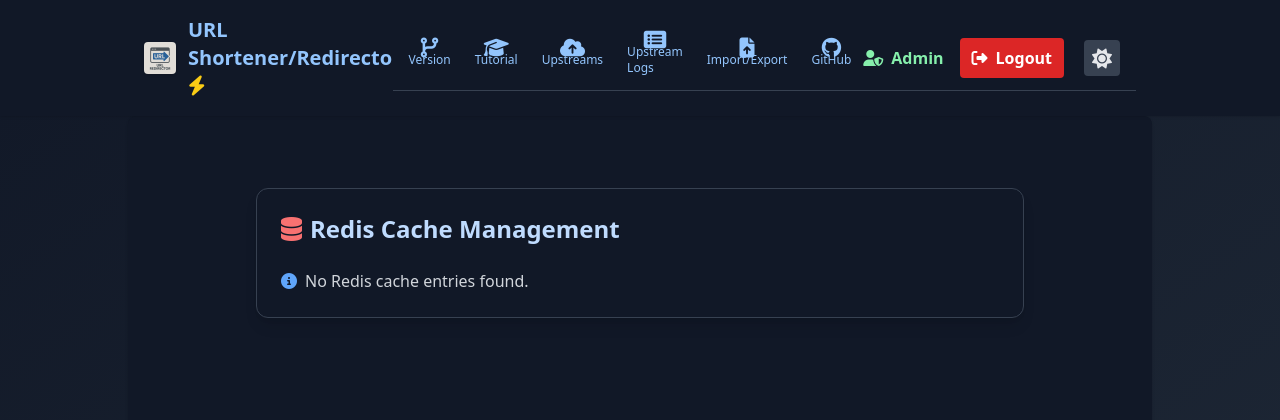
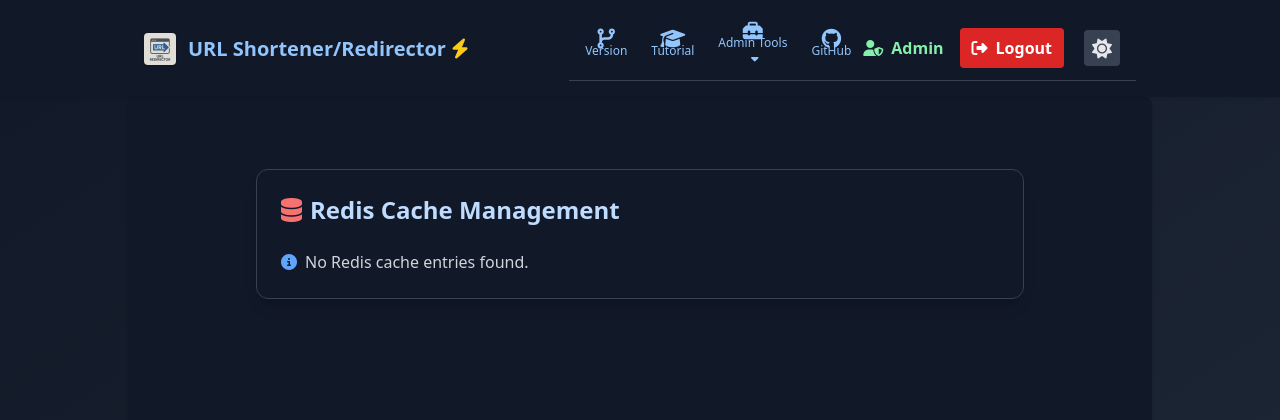
Before and after one commit to authoritydmc/r, a Flask app: page /admin/redis-cache in a window 1280 px wide. Shown: the top 420 px of the page. Run offline with Flask 3, Linux system fonts and the light colour scheme; the visitor is signed in with stand-in values (Sample User, id 1); some libraries are stand-ins or nearby versions.

Commit message:
feat: enhance Redis cache management UI with improved error display and AJAX delete functionality

```diff
--- a/app/templates/admin_redis_cache.html
+++ b/app/templates/admin_redis_cache.html
@@ -6,7 +6,7 @@
     <i class="fa-solid fa-database text-red-400"></i> Redis Cache Management
   </h2>
   {% if error %}
-    <div class="bg-red-100 border border-red-300 text-red-800 px-4 py-2 rounded mb-4">{{ error }}</div>
+    <div class="bg-red-100 dark:bg-red-900 border border-red-300 dark:border-red-700 text-red-800 dark:text-red-200 px-4 py-2 rounded mb-4">{{ error }}</div>
   {% endif %}
   {% if not redis_keys %}
     <div class="text-gray-600 dark:text-gray-300 flex items-center gap-2 mt-6"><i class="fa-solid fa-circle-info text-blue-400"></i> No Redis cache entries found.</div>
@@ -15,18 +15,18 @@
       <table class="w-full text-sm divide-y divide-gray-200 dark:divide-gray-700">
         <thead class="bg-blue-50 dark:bg-gray-800">
           <tr>
-            <th class="py-2 px-4 text-left text-blue-800 dark:text-blue-200 font-semibold">Key</th>
-            <th class="py-2 px-4 text-left text-blue-800 dark:text-blue-200 font-semibold">Value</th>
-            <th class="py-2 px-4 text-left text-blue-800 dark:text-blue-200 font-semibold">Actions</th>
+            <th class="py-2 px-4 text-left text-blue-800 dark:text-blue-200 font-semibold"><i class="fa-solid fa-key"></i> Key</th>
+            <th class="py-2 px-4 text-left text-blue-800 dark:text-blue-200 font-semibold"><i class="fa-solid fa-database"></i> Value</th>
+            <th class="py-2 px-4 text-left text-blue-800 dark:text-blue-200 font-semibold"><i class="fa-solid fa-gear"></i> Actions</th>
           </tr>
         </thead>
         <tbody>
           {% for key in redis_keys %}
           <tr class="hover:bg-blue-50 dark:hover:bg-gray-800 transition">
-            <td class="py-2 px-4 font-mono break-all">{{ key }}</td>
-            <td class="py-2 px-4 break-all">{{ redis_values[key] }}</td>
+            <td class="py-2 px-4 font-mono break-all text-gray-800 dark:text-gray-100">{{ key }}</td>
+            <td class="py-2 px-4 break-all text-gray-700 dark:text-gray-200">{{ redis_values[key] }}</td>
             <td class="py-2 px-4">
-              <form method="post" action="/admin/redis-cache/delete" onsubmit="return confirm('Delete this Redis key?');" style="display:inline;">
+              <form class="delete-redis-form" method="post" action="/admin/redis-cache/delete" style="display:inline;">
                 <input type="hidden" name="key" value="{{ key }}">
                 <button type="submit" class="bg-red-600 text-white px-3 py-1 rounded hover:bg-red-700 flex items-center gap-1"><i class="fa-solid fa-trash"></i> Delete</button>
               </form>
@@ -35,11 +35,40 @@
           {% endfor %}
         </tbody>
       </table>
-      <form method="post" action="/admin/redis-cache/delete" onsubmit="return confirm('Delete ALL Redis keys?');" class="mt-6">
+      <form class="delete-redis-form" method="post" action="/admin/redis-cache/delete" class="mt-6">
         <input type="hidden" name="key" value="*">
         <button type="submit" class="bg-red-800 text-white px-4 py-2 rounded hover:bg-red-900 font-bold flex items-center gap-2"><i class="fa-solid fa-trash"></i> Delete All</button>
       </form>
     </div>
   {% endif %}
 </div>
+<script>
+// Intercept all delete forms to use AJAX and redirect after success
+const forms = document.querySelectorAll('.delete-redis-form');
+forms.forEach(form => {
+  form.onsubmit = function(e) {
+    e.preventDefault();
+    if (!confirm(form.querySelector('input[name="key"]').value === '*' ? 'Delete ALL Redis keys?' : 'Delete this Redis key?')) return false;
+    const formData = new FormData(form);
+    fetch(form.action, {
+      method: 'POST',
+      body: formData
+    })
+      .then(r => r.json())
+      .then(data => {
+        if (data.success) {
+          window.location.href = '/admin/redis-cache?msg=success';
+        } else {
+          alert('Delete failed: ' + (data.error || 'Unknown error'));
+          window.location.href = '/admin/redis-cache?msg=error';
+        }
+      })
+      .catch(() => {
+        alert('Delete failed (network error)');
+        window.location.href = '/admin/redis-cache?msg=error';
+      });
+    return false;
+  };
+});
+</script>
 {% endblock %}
--- a/app/templates/base.html
+++ b/app/templates/base.html
@@ -46,18 +46,19 @@
             <span class="text-xs mt-1 group-hover:underline hidden sm:block">Tutorial</span>
           </a>
           {% if session.admin_logged_in %}
-            <a href="/admin/upstreams" class="text-blue-700 dark:text-blue-300 flex flex-col items-center group" title="Upstream Config">
-              <i class="fa-solid fa-cloud-arrow-up fa-lg"></i>
-              <span class="text-xs mt-1 group-hover:underline hidden sm:block">Upstreams</span>
-            </a>
-            <a href="/admin/upstream-logs" class="text-blue-700 dark:text-blue-300 flex flex-col items-center group" title="Upstream Logs">
-              <i class="fa-solid fa-list-alt fa-lg"></i>
-              <span class="text-xs mt-1 group-hover:underline hidden sm:block">Upstream Logs</span>
-            </a>
-            <a href="/admin/import-redirects" class="text-blue-700 dark:text-blue-300 flex flex-col items-center group" title="Import/Export Redirects">
-              <i class="fa-solid fa-file-arrow-up fa-lg"></i>
-              <span class="text-xs mt-1 group-hover:underline hidden sm:block">Import/Export</span>
-            </a>
+            <div class="relative group">
+              <button class="text-blue-700 dark:text-blue-300 flex flex-col items-center group focus:outline-none" title="Admin Tools">
+                <i class="fa-solid fa-toolbox fa-lg"></i>
+                <span class="text-xs mt-1 group-hover:underline hidden sm:block">Admin Tools</span>
+                <i class="fa-solid fa-caret-down text-xs ml-1"></i>
+              </button>
+              <div class="absolute left-0 mt-2 w-48 bg-white dark:bg-gray-800 border border-gray-200 dark:border-gray-700 rounded shadow-lg opacity-0 group-hover:opacity-100 group-focus-within:opacity-100 transition-opacity z-50">
+                <a href="/admin/upstreams" class="block px-4 py-2 text-blue-700 dark:text-blue-300 hover:bg-blue-50 dark:hover:bg-gray-700 flex items-center gap-2"><i class="fa-solid fa-cloud-arrow-up"></i> Upstreams</a>
+                <a href="/admin/upstream-logs" class="block px-4 py-2 text-blue-700 dark:text-blue-300 hover:bg-blue-50 dark:hover:bg-gray-700 flex items-center gap-2"><i class="fa-solid fa-list-alt"></i> Upstream Logs</a>
+                <a href="/admin/import-redirects" class="block px-4 py-2 text-blue-700 dark:text-blue-300 hover:bg-blue-50 dark:hover:bg-gray-700 flex items-center gap-2"><i class="fa-solid fa-file-arrow-up"></i> Import/Export</a>
+                <a href="/admin/redis-cache" class="block px-4 py-2 text-blue-700 dark:text-blue-300 hover:bg-blue-50 dark:hover:bg-gray-700 flex items-center gap-2"><i class="fa-solid fa-database"></i> Redis Cache</a>
+              </div>
+            </div>
           {% endif %}
           <a href="https://github.com/authoritydmc/redirector" target="_blank" class="flex flex-col items-center text-blue-700 dark:text-blue-300 group" title="GitHub">
             <i class="fab fa-github fa-lg"></i>
```
